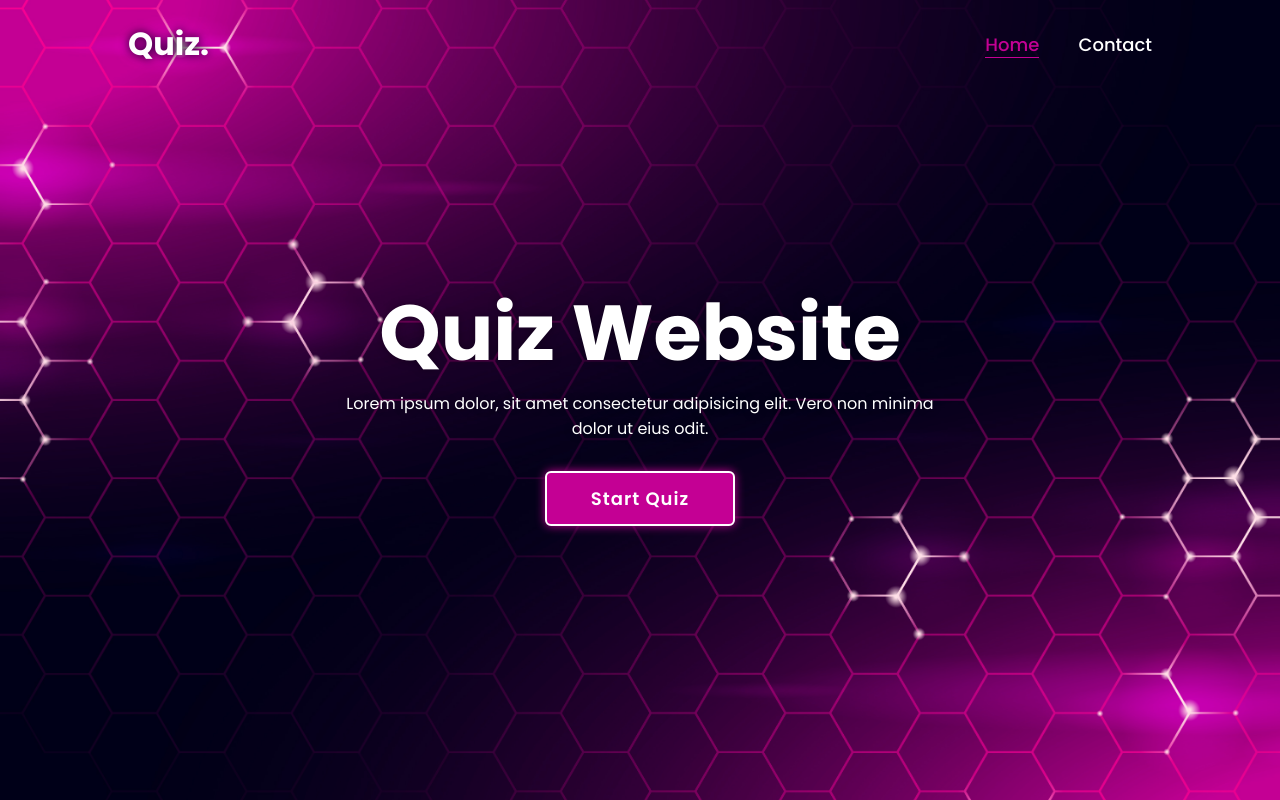
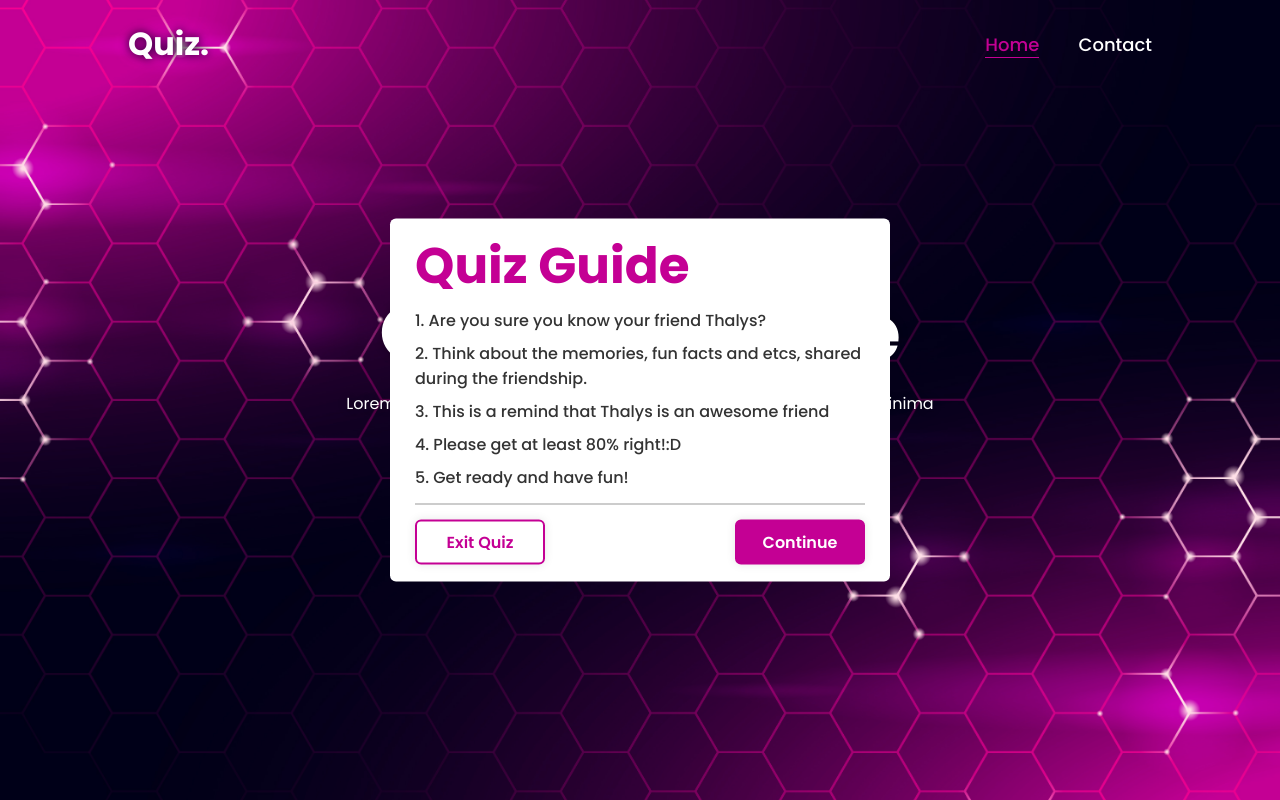
Before and after one commit to Tharisuudev/Quiz, a plain HTML site: page index.html in a window 1280 px wide. Both pictures are taken after a click on the button "Start Quiz". Drawn offline with Linux system fonts and the light colour scheme.

Commit message:
adding JS

```diff
--- a/script.js
+++ b/script.js
@@ -1,10 +1,18 @@
-const startBtn = document.querySelector('.start-btn');
-const popupInfo = document.querySelector('.popup-info');
-const exitBtn = document.querySelector('.exit-btn');
-const main = document.querySelector('.main');
-const continueBtn = document.querySelector('.continue-btn');
-const quizSection = document.querySelector('.quiz-section');
-const quizBox = document.querySelector('.quiz-box');
-const resultBox = document.querySelector('.result-box');
-const tryAgainBtn = document.querySelector('.tryAgain-btn');
-const goHomeBtn = document.querySelector('.goHome-btn');
+const startBtn = document.querySelector(".start-btn");
+const popupInfo = document.querySelector(".popup-info");
+const exitBtn = document.querySelector(".exit-btn");
+startBtn.onclick = () => {
+  popupInfo.classList.add("active");
+};
+
+exitBtn.onclick = () => {
+  popupInfo.classList.remove("active");
+};
+
+const main = document.querySelector(".main");
+const continueBtn = document.querySelector(".continue-btn");
+const quizSection = document.querySelector(".quiz-section");
+const quizBox = document.querySelector(".quiz-box");
+const resultBox = document.querySelector(".result-box");
+const tryAgainBtn = document.querySelector(".tryAgain-btn");
+const goHomeBtn = document.querySelector(".goHome-btn");
--- a/style.css
+++ b/style.css
@@ -112,13 +112,20 @@ body {
   position: absolute;
   top: 50%;
   left: 50%;
-  transform: translate(-50%, -50%);
+  transform: translate(-50%, -50%) scale(0.9);
   width: 500px;
   background: #fff;
   border-radius: 6px;
   padding: 10px 25px;
   opacity: 0;
   pointer-events: none;
+  transition: 0.3s ease;
+}
+
+.popup-info.active {
+  opacity: 1;
+  pointer-events: auto;
+  transform: translate(-50%, -50%) scale(1);
 }
 
 .popup-info h2 {
```
